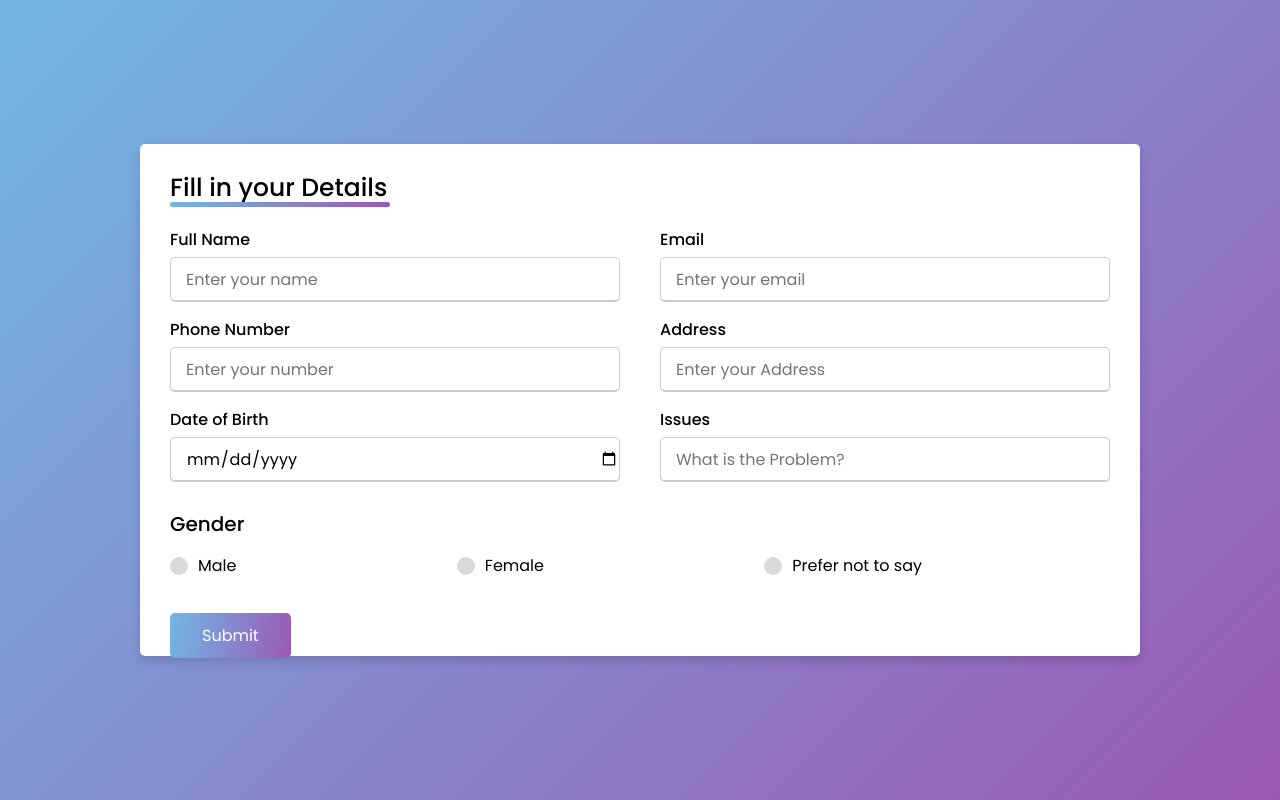
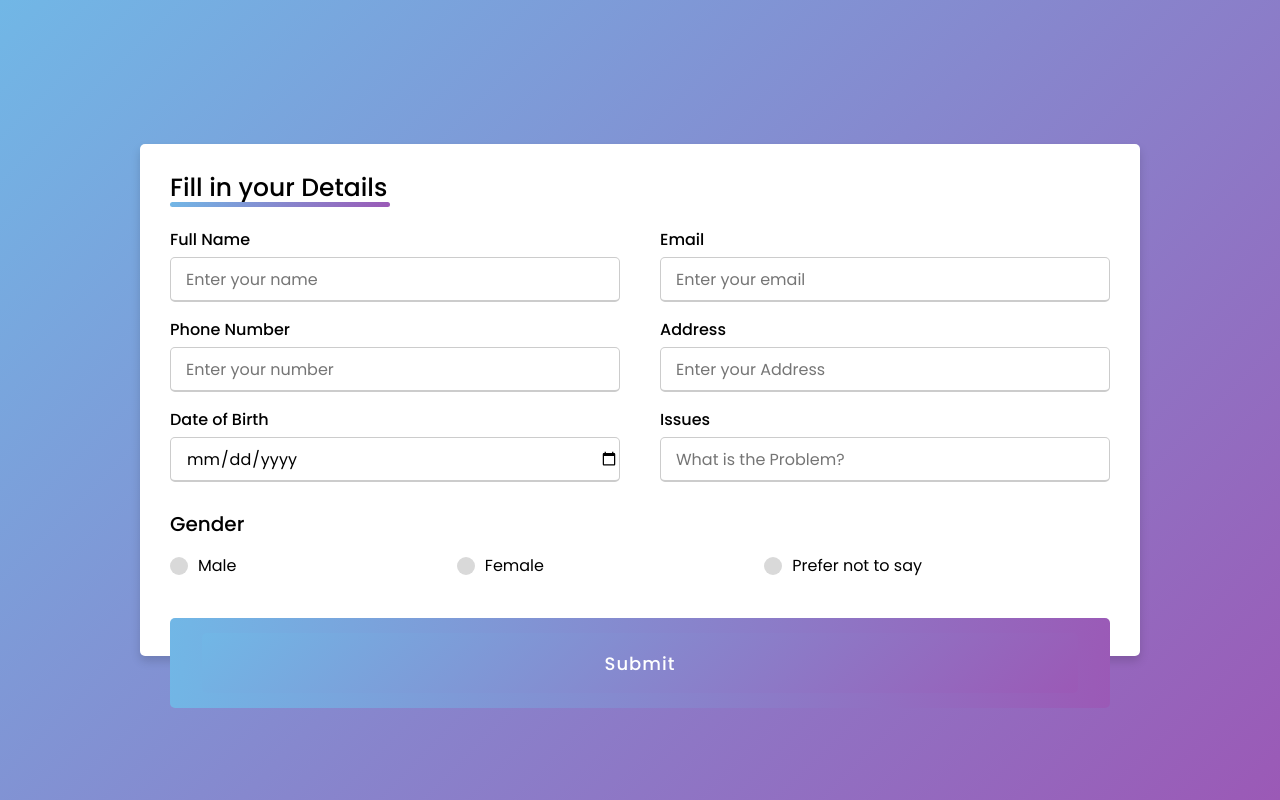
Before and after one commit to Jushycushy7/AppointEase-Demo, a plain HTML site: page AppointEase demo/AppointEase Test.html in a window 1280 px wide. Drawn offline with Linux system fonts and the light colour scheme.

Commit message:
Add files via upload
Fixed the submit button and utilized the gradient elements of style

```diff
--- a/AppointEase demo/AppointEase Test.html
+++ b/AppointEase demo/AppointEase Test.html
@@ -69,8 +69,11 @@
             </label>
           </div>
         </div>
+        <!-- Testing another Submit Button-->
+        <div class="button">
+          <input type="submit" class="button" onclick="openpopup()">
+        </div>
         <!-- Submit button -->
-        <button type="submit" class="button" onclick="openpopup()">Submit</button>
         <div class="popup" id="popup">
           <img src="tick.png">
           <h2>Thank You!</h2>
--- a/AppointEase demo/style.css
+++ b/AppointEase demo/style.css
@@ -106,8 +106,8 @@ form input[type="radio"] {
 }
 /* Button code */
 form .button {
-  height: 45px;
-  margin: 35px 0
+  height: 90px;
+  margin: 40px 0
 }
 form .button input {
   height: 100%;
```
